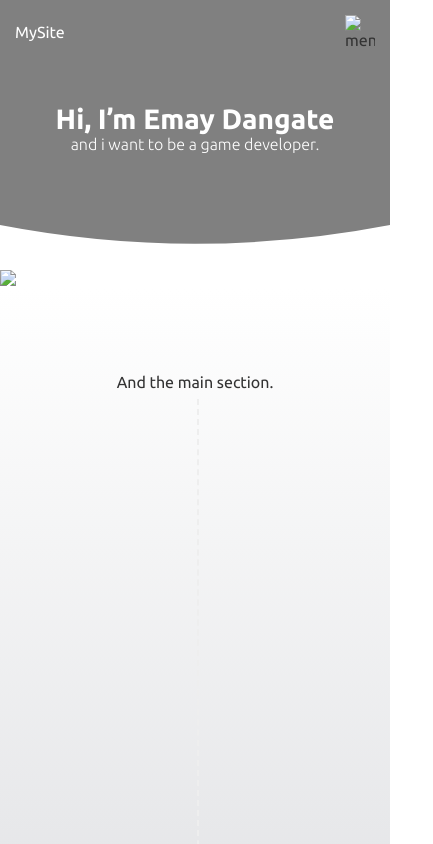
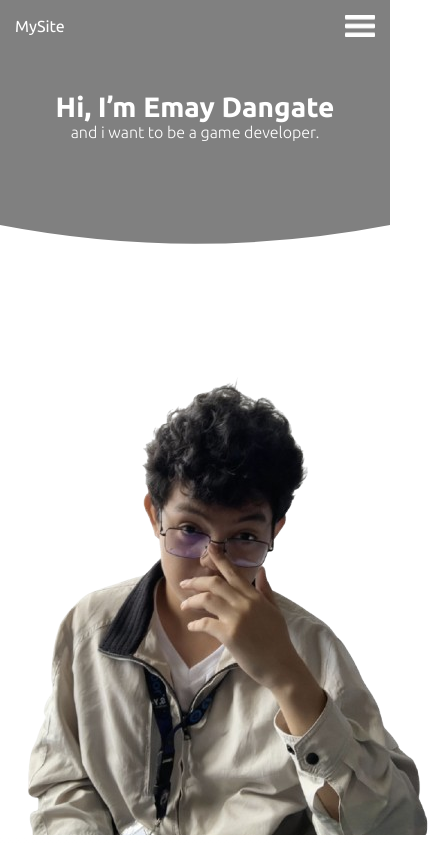
Before and after one commit to emaydngt/myportfolio, a plain HTML site: page index.html in a window 390 px wide. Shown: the top 844 px of the page, 433 px wide, since content can reach past the window. Drawn offline with Linux system fonts and the light colour scheme.

Commit message:
Update index.html

```diff
--- a/index.html
+++ b/index.html
@@ -24,7 +24,7 @@
     <div class="logo">MySite</div>
 
     <!-- Hamburger menu -->
-    <img src="imgs/menu.png" class="hamburger" id="hamburger" alt="menu">
+    <img src="img/menu.png" class="hamburger" id="hamburger" alt="menu">
 
     <!-- Sidebar menu -->
     <div class="menu" id="menu">
@@ -41,7 +41,7 @@
     <h3>and i want to be a game developer.</h3>
   </header>
 
-  <img src="imgs/me.png">
+  <img src="img/me.png">
 
   <main>
     <p>And the main section.</p>
```
